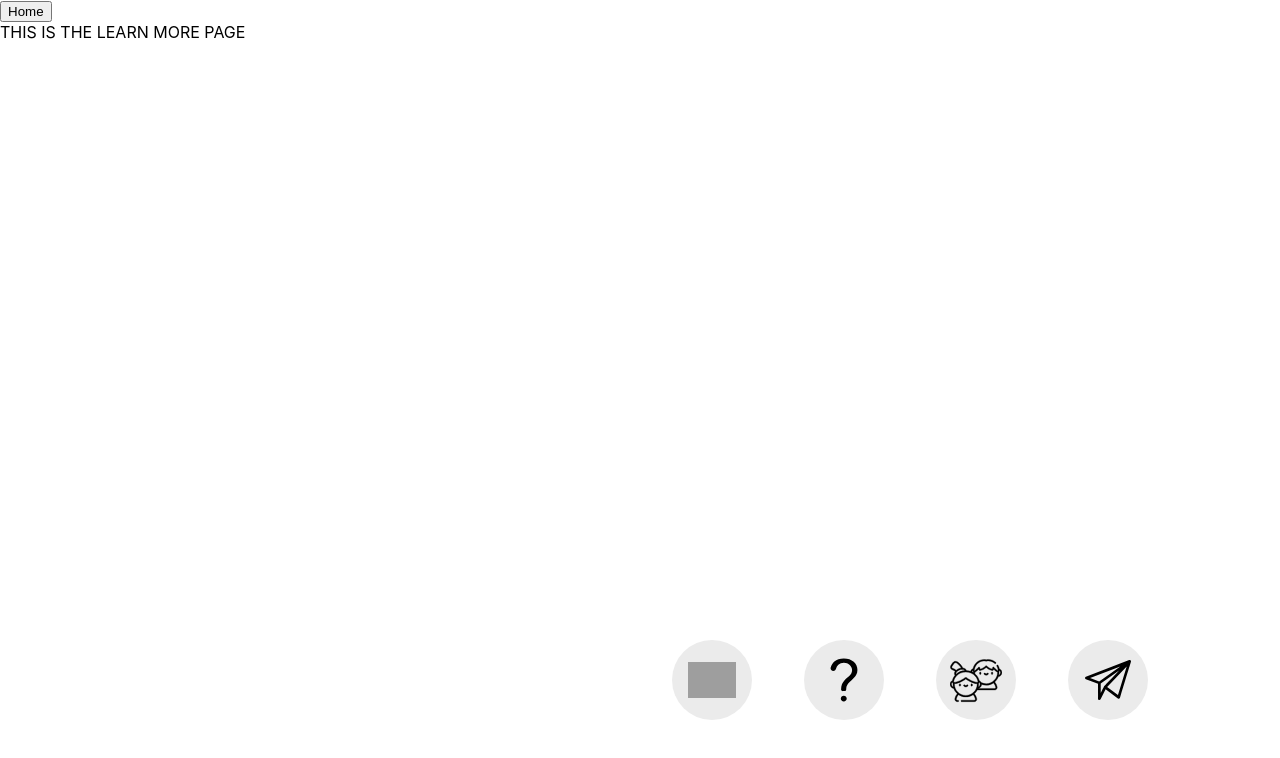
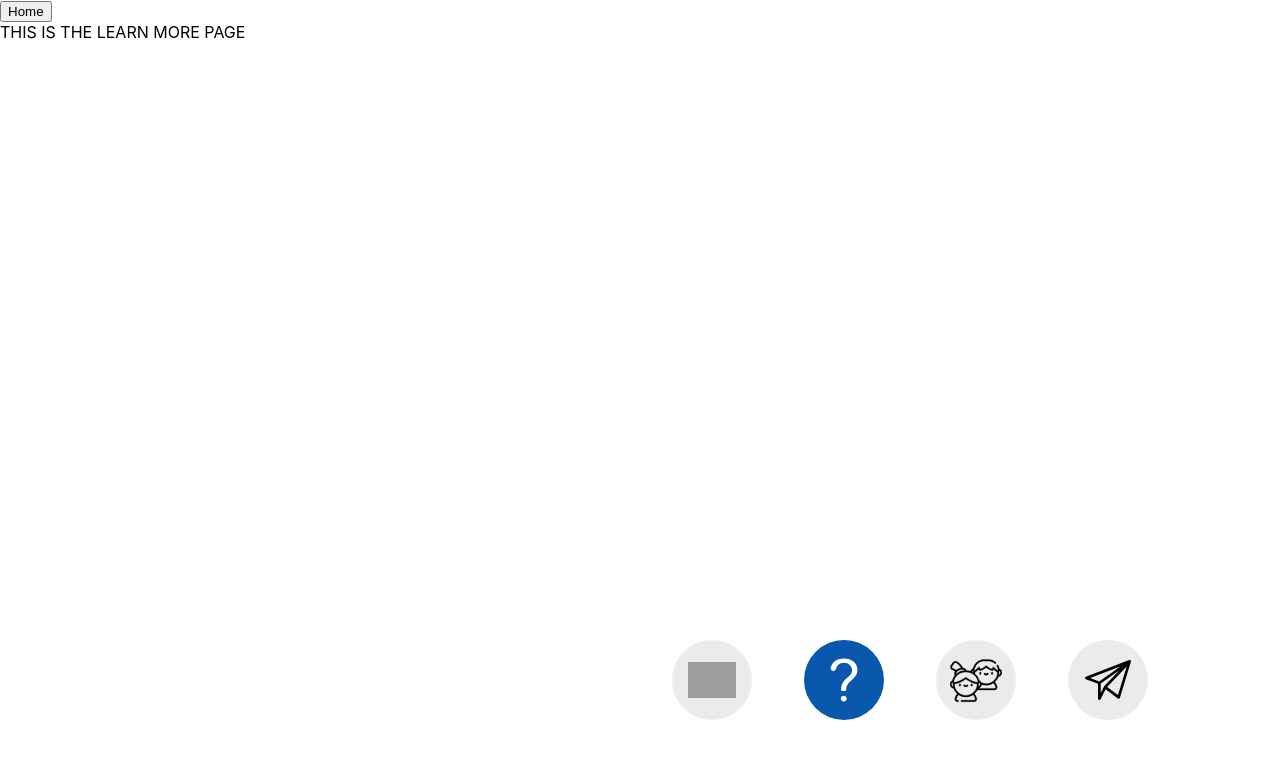
Before and after one commit to Goodlvn/club-puck-uwh, a Next.js app: page /learn in a window 1280 px wide. Shown: the top 758 px of the page. Built offline with nearby package versions, Linux system fonts and the light colour scheme; grey boxes are pictures that could not be loaded.

Commit message:
finish v1 of navigation bar

```diff
--- a/src/components/Nav.js
+++ b/src/components/Nav.js
@@ -6,6 +6,7 @@ import Link from "next/link";
 export default function Nav() {
 
     const router = useRouter();
+    const page = router.pathname;
 
     const [hoverState, setHoverState] = useState({
         news: false,
@@ -13,8 +14,6 @@ export default function Nav() {
         youth: false,
         contact: false
     })
-
-    console.log(router.pathname);
 
     const toInvertOut = () => {
         setHoverState({ ...hoverState, news: false })
@@ -33,9 +32,10 @@ export default function Nav() {
                     <div className="navBtn news"
                         onMouseEnter={() => toInvertIn()}
                         onMouseLeave={() => toInvertOut()}
+                        style={page === "/news" ? { backgroundColor: "#0958ad" } : {}}
                     >
                         <img
-                            src={(hoverState.news) ? "./images/newsInv.svg" : "./images/news.svg"} className={"newsimg"} />
+                            src={(hoverState.news || page === "/news") ? "./images/newsInv.svg" : "./images/news.svg"} className={"newsimg"} />
                     </div>
                 </Link>
             </div>
@@ -46,8 +46,9 @@ export default function Nav() {
                     <div className="navBtn learn"
                         onMouseEnter={() => { setHoverState({ ...hoverState, learn: true }) }}
                         onMouseLeave={() => { setHoverState({ ...hoverState, learn: false }) }}
+                        style={page === "/learn" ? { backgroundColor: "#0958ad" } : {}}
                     >
-                        <img src={hoverState.learn ? "./images/learnInv.svg" : "./images/learn.svg"} className="learnimg" />
+                        <img src={(hoverState.learn || page === "/learn") ? "./images/learnInv.svg" : "./images/learn.svg"} className="learnimg" />
                     </div>
                 </Link>
             </div>
@@ -58,8 +59,9 @@ export default function Nav() {
                     <div className="navBtn youth"
                         onMouseEnter={() => { setHoverState({ ...hoverState, youth: true }) }}
                         onMouseLeave={() => { setHoverState({ ...hoverState, youth: false }) }}
+                        style={page === "/youth" ? { backgroundColor: "#0958ad" } : {}}
                     >
-                        <img src={hoverState.youth ? "./images/youthInv.svg" : "./images/youth.svg"} className="youthimg" />
+                        <img src={(hoverState.youth || page === "/youth") ? "./images/youthInv.svg" : "./images/youth.svg"} className="youthimg" />
                     </div>
                 </Link>
             </div>
@@ -70,8 +72,9 @@ export default function Nav() {
                     <div className="navBtn contact"
                         onMouseEnter={() => { setHoverState({ ...hoverState, contact: true }) }}
                         onMouseLeave={() => { setHoverState({ ...hoverState, contact: false }) }}
+                        style={page === "/contact" ? { backgroundColor: "#0958ad" } : {}}
                     >
-                        <img src={hoverState.contact ? "./images/sendInv.svg" : "./images/send.svg"} className="sendimg" />
+                        <img src={(hoverState.contact || page === "/contact") ? "./images/sendInv.svg" : "./images/send.svg"} className="sendimg" />
                     </div>
                 </Link>
             </div>
--- a/styles/nav.css
+++ b/styles/nav.css
@@ -26,7 +26,7 @@
 }
 
 .navBtn:hover {
-  background-color: orange;
+  background-color: #fab63e;
 }
 
 .navBtn:hover {
```
